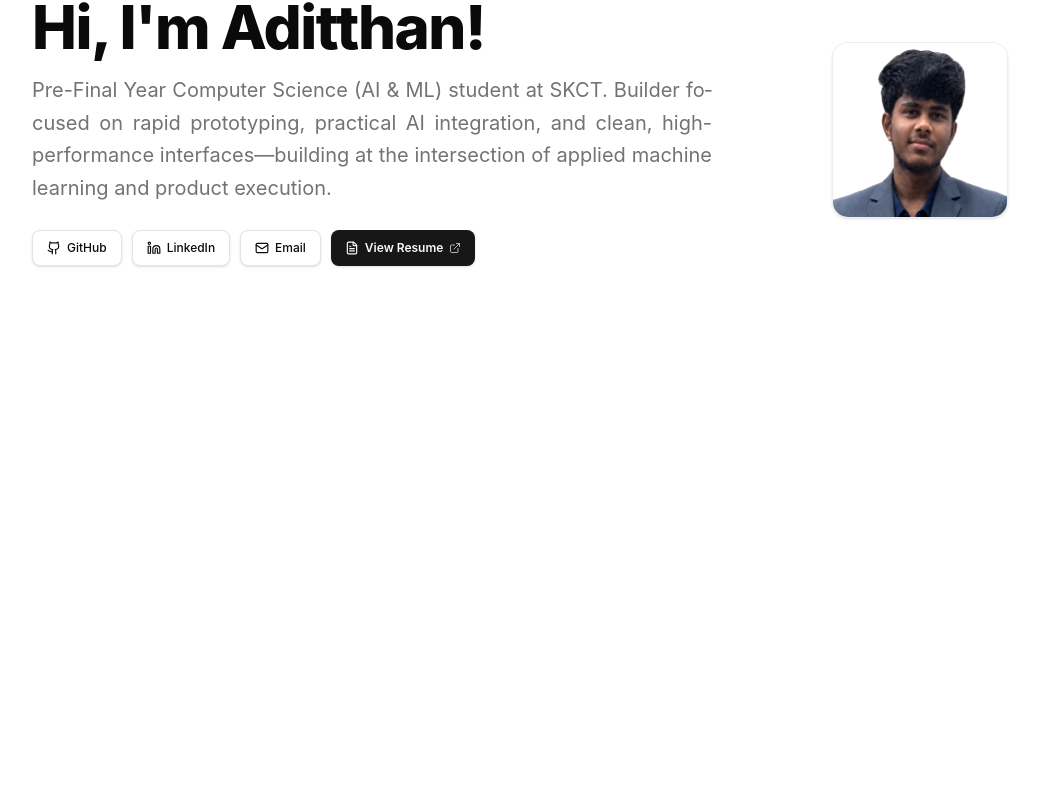
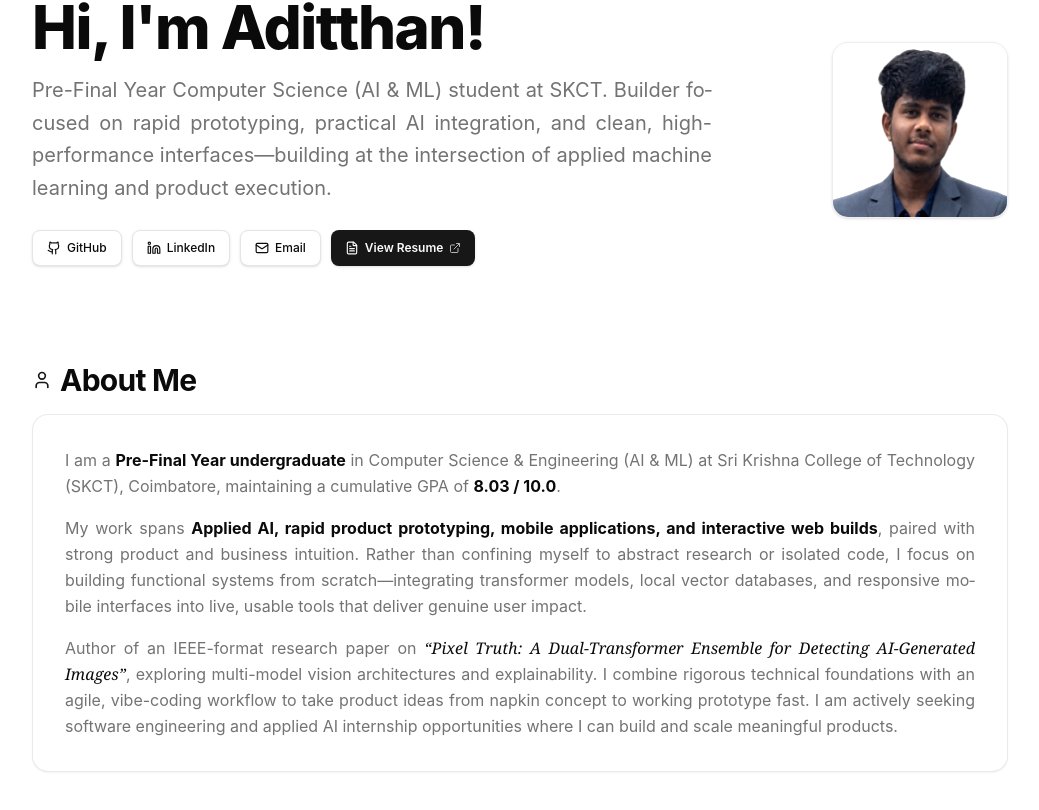
Before and after one commit to Aditthan-07/My-Portfolio, a Next.js app: page / in a window 1280 px wide. Shown: the part 928-1738 px from the top of the page, without its empty margins (120-1159 px from the left). Before the commit the page ends 1338 px from the top, so only its background shows below. Built offline with nearby package versions, Linux system fonts and the light colour scheme.

Commit message:
feat(about): build About Me section with academic and builder narrative

```diff
--- a/src/app/page.tsx
+++ b/src/app/page.tsx
@@ -1,3 +1,4 @@
+import { User } from "lucide-react";
 import { Avatar, AvatarFallback, AvatarImage } from "@/components/ui/avatar";
 import { Button } from "@/components/ui/button";
 import { Github, Linkedin, Mail, FileText, ExternalLink } from "lucide-react";
@@ -69,6 +70,29 @@ export default function Page() {
             </div>
           </div>
         </section>
+
+        {/* 2. About Me */}
+        <section id="about" className="scroll-mt-20">
+          <div className="flex min-h-0 flex-col gap-y-4">
+            <div className="flex items-center gap-2">
+              <User className="w-5 h-5 text-primary" />
+              <h2 className="text-2xl sm:text-3xl font-bold tracking-tight text-foreground">
+                About Me
+              </h2>
+            </div>
+            <div className="p-6 sm:p-8 rounded-2xl border border-border/80 bg-card hover:border-primary/40 shadow-xs transition-all text-sm sm:text-base text-muted-foreground space-y-4 leading-relaxed">
+              <p className="editorial-justify">
+                I am a <strong className="text-foreground">Pre-Final Year undergraduate</strong> in Computer Science &amp; Engineering (AI &amp; ML) at Sri Krishna College of Technology (SKCT), Coimbatore, maintaining a cumulative GPA of <strong className="text-foreground">8.03 / 10.0</strong>.
+              </p>
+              <p className="editorial-justify">
+                My work spans <strong className="text-foreground">Applied AI, rapid product prototyping, mobile applications, and interactive web builds</strong>, paired with strong product and business intuition. Rather than confining myself to abstract research or isolated code, I focus on building functional systems from scratch—integrating transformer models, local vector databases, and responsive mobile interfaces into live, usable tools that deliver genuine user impact.
+              </p>
+              <p className="editorial-justify">
+                Author of an IEEE-format research paper on <span className="font-editorial-italic font-serif text-foreground font-medium">&ldquo;Pixel Truth: A Dual-Transformer Ensemble for Detecting AI-Generated Images&rdquo;</span>, exploring multi-model vision architectures and explainability. I combine rigorous technical foundations with an agile, vibe-coding workflow to take product ideas from napkin concept to working prototype fast. I am actively seeking software engineering and applied AI internship opportunities where I can build and scale meaningful products.
+              </p>
+            </div>
+          </div>
+        </section>
       </div>
     </main>
   );
```
